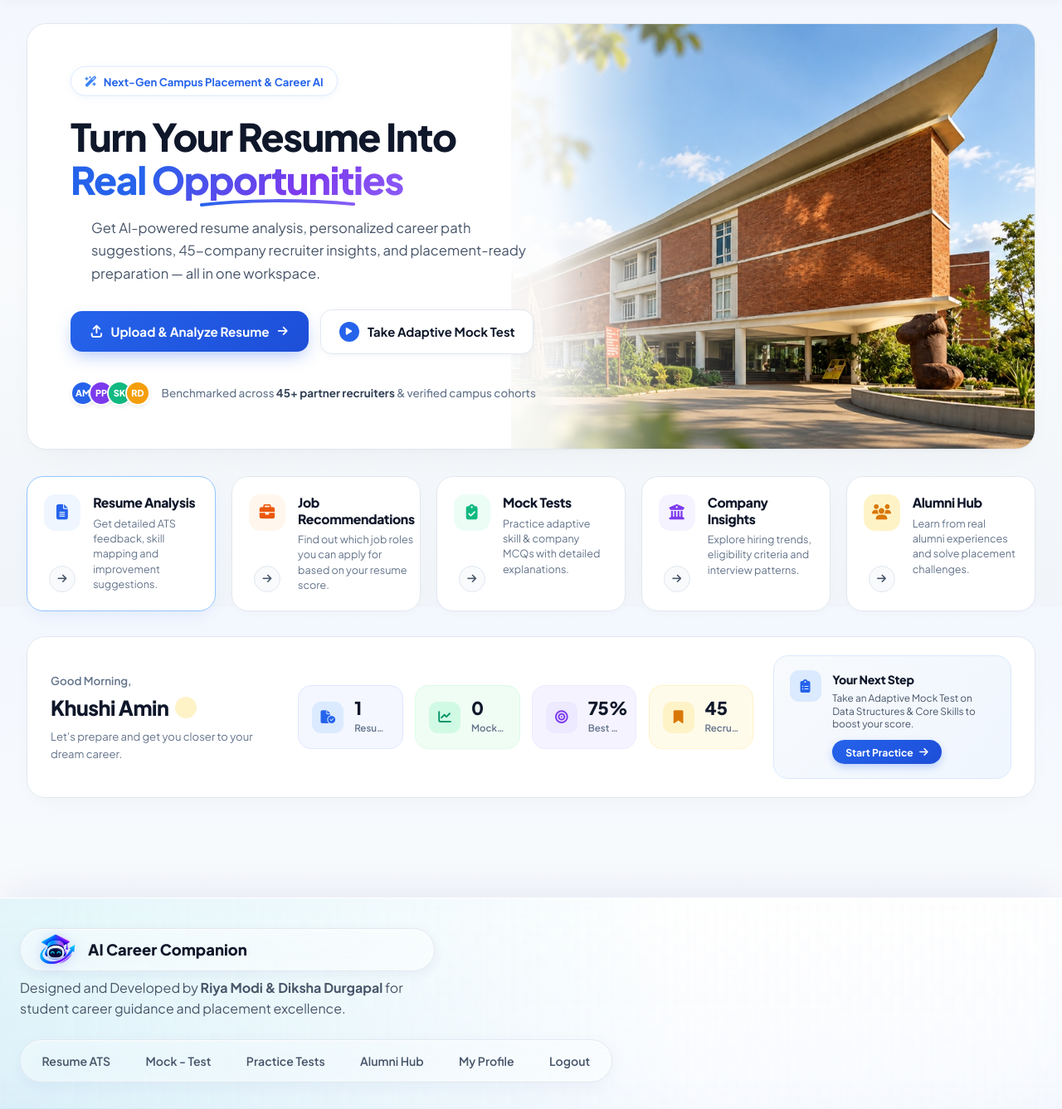
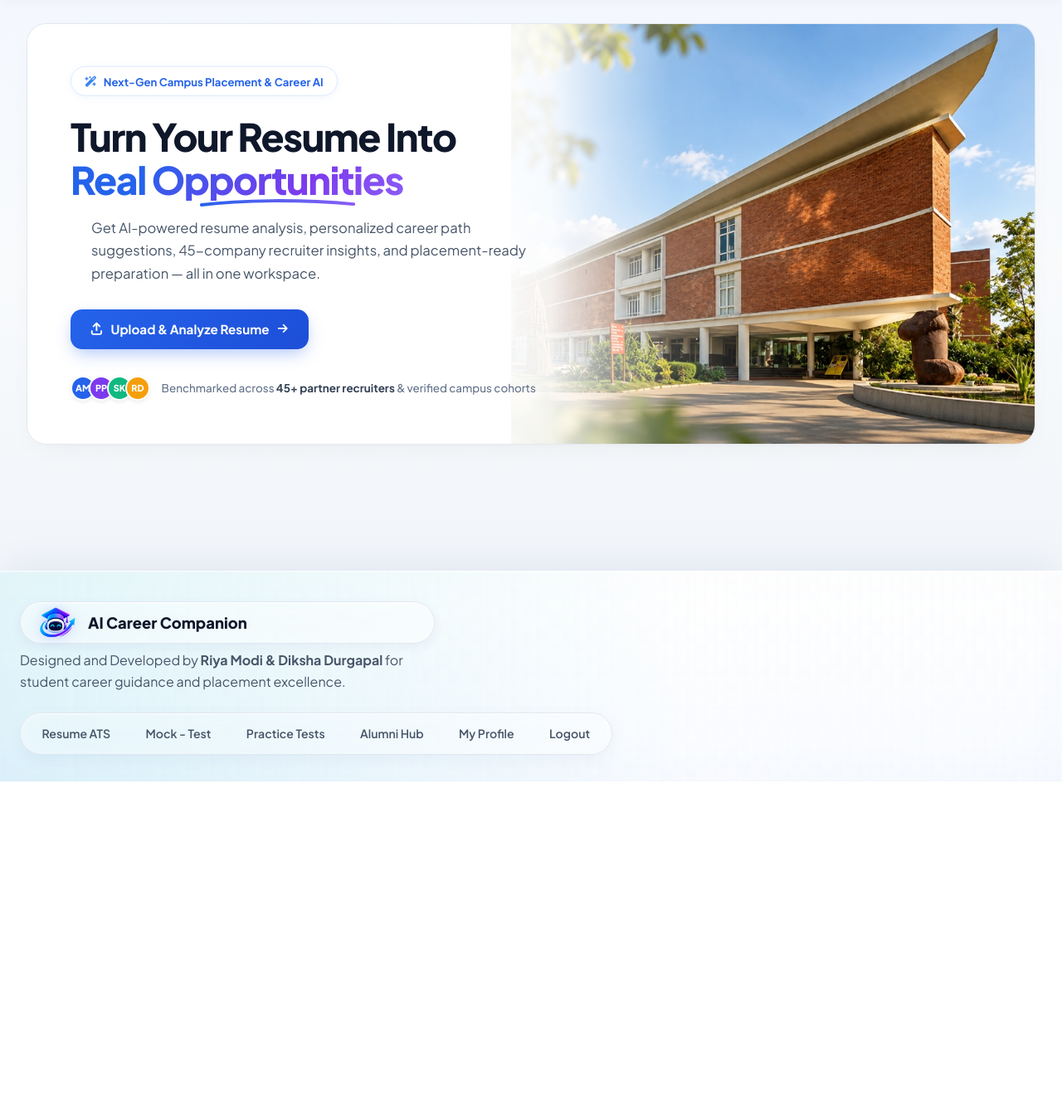
Before and after one commit to pnpstudio2008/CareerPath-AI, a Flask app: page / in a window 1280 px wide. Shown: the part 69-1406 px from the top of the page at 83% size. After the commit the page ends 1011 px from the top, so only its background shows below. Run offline with Flask 3, Linux system fonts and the light colour scheme; a user stored in the database is signed in; data comes from the database, SQL or seed files in the repository; some libraries are stand-ins or nearby versions.

Commit message:
feat(ui): streamline home page to single-purpose hero + CTA, add persistent mock test banner in analyzer

```diff
--- a/templates/index.html
+++ b/templates/index.html
@@ -175,10 +175,6 @@
                             <span>Upload &amp; Analyze Resume</span>
                             <i class="fa-solid fa-arrow-right btn-arrow-icon"></i>
                         </button>
-                        <button class="btn-saas-secondary" onclick="navigateTo('mocktest')">
-                            <span class="play-icon-circle"><i class="fa-solid fa-play"></i></span>
-                            <span>Take Adaptive Mock Test</span>
-                        </button>
                     </div>
 
                     <div class="hero-trust">
@@ -196,122 +192,6 @@
                 <div class="saas-hero-visual" aria-hidden="true"></div>
             </div>
 
-            <!-- FEATURE / MODULE CARDS (5-Column Responsive SaaS Grid) -->
-            <div class="saas-features-grid">
-                <div class="saas-feature-card active-module-card" onclick="navigateTo('analyzer')">
-                    <div class="sf-left-rail">
-                        <div class="sf-icon blue"><i class="fa-solid fa-file-lines"></i></div>
-                        <div class="sf-arrow"><i class="fa-solid fa-arrow-right"></i></div>
-                    </div>
-                    <div class="sf-content">
-                        <h3>Resume Analysis</h3>
-                        <p>Get detailed ATS feedback, skill mapping and improvement suggestions.</p>
-                    </div>
-                </div>
-
-                <div class="saas-feature-card" onclick="navigateTo('analyzer')">
-                    <div class="sf-left-rail">
-                        <div class="sf-icon orange"><i class="fa-solid fa-briefcase"></i></div>
-                        <div class="sf-arrow"><i class="fa-solid fa-arrow-right"></i></div>
-                    </div>
-                    <div class="sf-content">
-                        <h3>Job Recommendations</h3>
-                        <p>Find out which job roles you can apply for based on your resume score.</p>
-                    </div>
-                </div>
-
-                <div class="saas-feature-card" onclick="navigateTo('mocktest')">
-                    <div class="sf-left-rail">
-                        <div class="sf-icon green"><i class="fa-solid fa-clipboard-check"></i></div>
-                        <div class="sf-arrow"><i class="fa-solid fa-arrow-right"></i></div>
-                    </div>
-                    <div class="sf-content">
-                        <h3>Mock Tests</h3>
-                        <p>Practice adaptive skill &amp; company MCQs with detailed explanations.</p>
-                    </div>
-                </div>
-
-                <div class="saas-feature-card" onclick="navigateTo('prep')">
-                    <div class="sf-left-rail">
-                        <div class="sf-icon purple"><i class="fa-solid fa-building-columns"></i></div>
-                        <div class="sf-arrow"><i class="fa-solid fa-arrow-right"></i></div>
-                    </div>
-                    <div class="sf-content">
-                        <h3>Company Insights</h3>
-                        <p>Explore hiring trends, eligibility criteria and interview patterns.</p>
-                    </div>
-                </div>
-
-                <div class="saas-feature-card" onclick="navigateTo('alumni')">
-                    <div class="sf-left-rail">
-                        <div class="sf-icon amber"><i class="fa-solid fa-users"></i></div>
-                        <div class="sf-arrow"><i class="fa-solid fa-arrow-right"></i></div>
-                    </div>
-                    <div class="sf-content">
-                        <h3>Alumni Hub</h3>
-                        <p>Learn from real alumni experiences and solve placement challenges.</p>
-                    </div>
-                </div>
-            </div>
-
-            <!-- PERSONALIZED DASHBOARD SUMMARY SECTION -->
-            <div class="saas-dashboard-summary">
-                <div class="summary-welcome">
-                    <div>
-                        <span class="summary-greeting-label" id="dynamic-greeting-text">Good Morning,</span>
-                        <h2 class="summary-user-name">
-                            <span>{{ user.name if user else 'Student' }}</span>
-                            <span class="summary-verified-dot" title="Verified Active Session"><i class="fa-solid fa-sparkles"></i></span>
-                        </h2>
-                        <p class="summary-subtext">Let's prepare and get you closer to your dream career.</p>
-                    </div>
-                </div>
-
-                <div class="summary-stats-grid">
-                    <div class="summary-stat-card tint-blue" onclick="navigateTo('analyzer')" style="cursor:pointer;">
-                        <div class="ss-icon blue"><i class="fa-solid fa-file-circle-check"></i></div>
-                        <div class="ss-info">
-                            <div class="ss-num" id="home-stat-resumes">{{ user.resumes_analyzed if user else 1 }}</div>
-                            <div class="ss-label">Resumes Analyzed</div>
-                        </div>
-                    </div>
-
-                    <div class="summary-stat-card tint-green" onclick="navigateTo('prep')" style="cursor:pointer;">
-                        <div class="ss-icon green"><i class="fa-solid fa-chart-line"></i></div>
-                        <div class="ss-info">
-                            <div class="ss-num" id="home-stat-quizzes">{{ user.quizzes_completed if user else 0 }}</div>
-                            <div class="ss-label">Mock Tests Taken</div>
-                        </div>
-                    </div>
-
-                    <div class="summary-stat-card tint-purple" onclick="navigateTo('analyzer')" style="cursor:pointer;">
-                        <div class="ss-icon purple"><i class="fa-solid fa-bullseye"></i></div>
-                        <div class="ss-info">
-                            <div class="ss-num" id="home-stat-ats">{{ user.ats_score if user and user.ats_score > 0 else 82 }}%</div>
-                            <div class="ss-label">Best ATS Score</div>
-                        </div>
-                    </div>
-
-                    <div class="summary-stat-card tint-amber" onclick="navigateTo('analyzer')" style="cursor:pointer;">
-                        <div class="ss-icon orange"><i class="fa-solid fa-bookmark"></i></div>
-                        <div class="ss-info">
-                            <div class="ss-num" id="home-stat-companies">45</div>
-                            <div class="ss-label">Recruiter Profiles</div>
-                        </div>
-                    </div>
-                </div>
-
-                <div class="summary-action-card">
-                    <div class="sac-icon"><i class="fa-solid fa-clipboard-list"></i></div>
-                    <div class="sac-content">
-                        <h4>Your Next Step</h4>
-                        <p>Take an Adaptive Mock Test on Data Structures &amp; Core Skills to boost your score.</p>
-                        <button class="btn-sac-action" onclick="navigateTo('mocktest')">
-                            <span>Start Practice</span> <i class="fa-solid fa-arrow-right"></i>
-                        </button>
-                    </div>
-                </div>
-            </div>
 
         </section>
 
```
Also changed, not shown: other parts of templates/index.html (+51 -0 lines).
